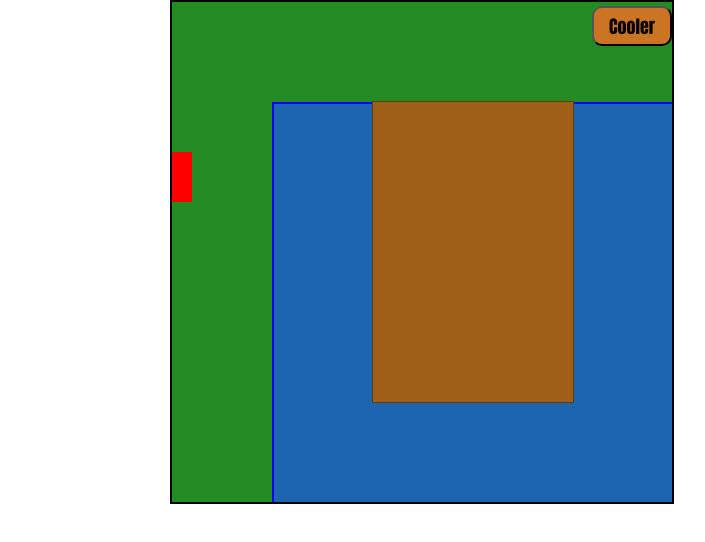
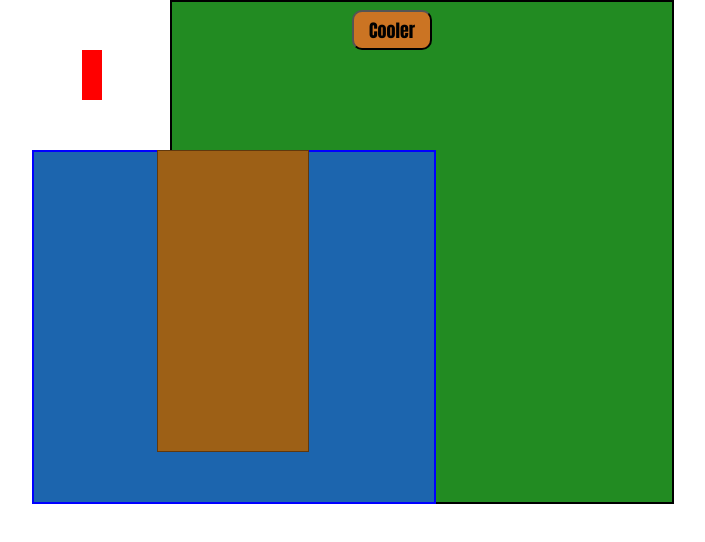
Before and after one commit to Davuld86/Javascript-Fishing-Game-, a plain HTML site: page index.html in a window 1280 px wide. Shown: the whole page, without its empty margins (218-923 px from the left). Drawn offline with Linux system fonts and the light colour scheme.

Commit message:
changed positioning of scene to absolute

```diff
--- a/index.html
+++ b/index.html
@@ -1,5 +1,5 @@
 <!DOCTYPE html>
-<html lang="en" onclick="jump()">
+<html lang="en">
 <head>
     <meta charset="UTF-8">
     <title>Fishing Game</title>
--- a/script.js
+++ b/script.js
@@ -0,0 +1,29 @@
+//Player is able to move along the map using the arrow keys/ WASD
+let player =document.querySelector('#character');
+let moveBy = 25;
+
+window.addEventListener("keydown", function(e){
+  switch(e.key){
+    case 'ArrowLeft':
+        player.style.left = parseInt(player.style.left) + -moveBy +'px';
+
+    case 'ArrowRight':
+        player.style.left = parseInt(player.style.left) + moveBy +'px';
+
+    case 'ArrowUp':
+        player.style.top = parseInt(player.style.top) + -moveBy +'px';
+
+    case 'ArrowDown':
+        player.style.top = parseInt(player.style.top) + moveBy +'px';
+
+    }
+})
+
+/*When player is at the water's edge, they are able to press
+SPACE to fish (pressing SPACE anywhere else will do nothing)*/
+
+/*The player gets a random fish and is shown a choice between
+releasing it (does nothing) or putting it in thier inventory*/
+
+/*The Player can press the inventory button on the top right to
+access the fish that they kept*/
--- a/style.css
+++ b/style.css
@@ -15,32 +15,33 @@
     width: 20px;
     height: 50px;
     background-color: red;
-    position:relative;
-    top: 150px;
+    position:absolute;
+    top:50px;
+    left:300px;
 }
 
 #water{
-    width:460px;
-    height:400px;
+    width:400px;
+    height:350px;
     background-color:rgb(28, 101, 174);
     border: 2px solid blue;
-   position: relative;
-   top:50px;
-   left: 100px;
+   position: absolute;
+   top:150px;
+   left: 250px;
 }
 #bridge{
-    width: 200px;
+    width: 150px;
     height: 300px;
     background-color:rgb(157, 96, 22);
     border: 1px solid rgb(96, 56, 13);
-    position: relative;
-    bottom: 395px;
-    left: 200px;
+    position: absolute;
+    top:150px;
+    left: 375px;
 }
 #inventory{
-    position: relative;
-    bottom: 450px;
-    left:420px;
+    position: absolute;
+    top: 10px;
+    left:570px;
 }
 
 #cooler{
```
